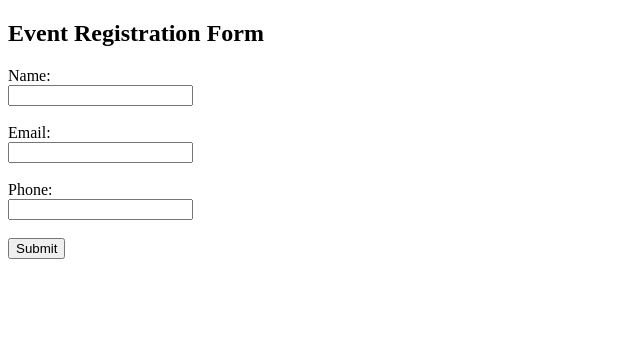
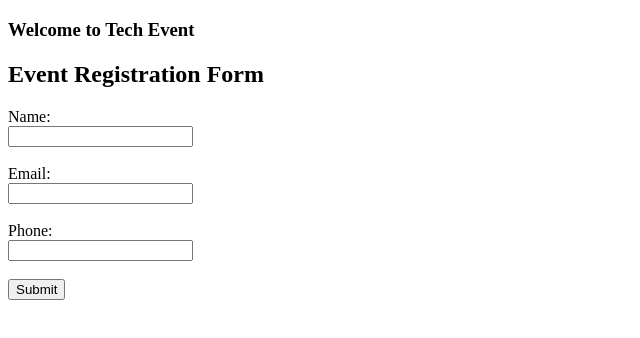
Before and after one commit to SoyyalParveen/event-registration, a plain HTML site: page index.html in a window 1280 px wide. Shown: the whole page, without its empty margins (0-640 px from the left). Drawn offline with Linux system fonts and the light colour scheme.

Commit message:
Add welcome header to event registration page

```diff
--- a/index.html
+++ b/index.html
@@ -2,7 +2,7 @@
 <html>
 <head>
 <title>Event Registration</title>
-
+<h3>Welcome to Tech Event</h3>
 <script>
 function validateForm() {
     let name = document.getElementById("name").value;
```
